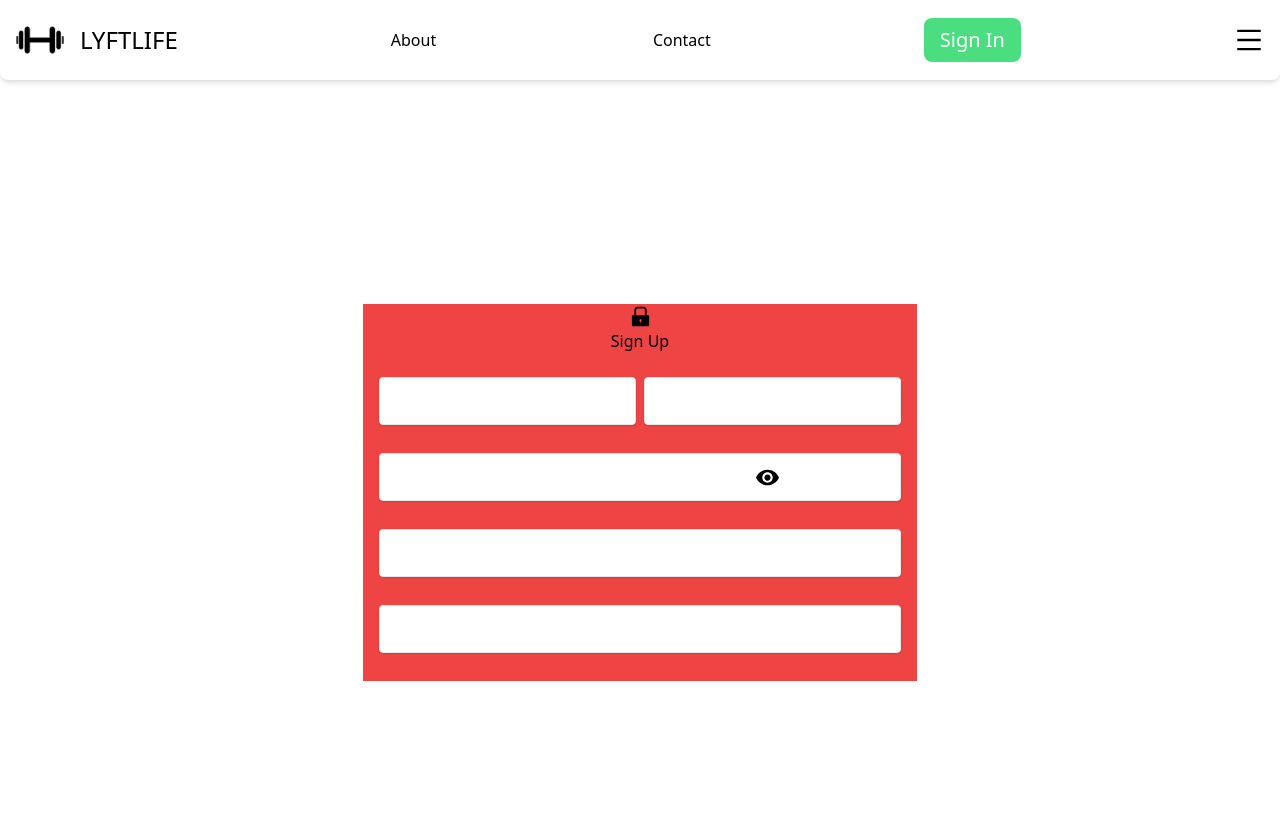
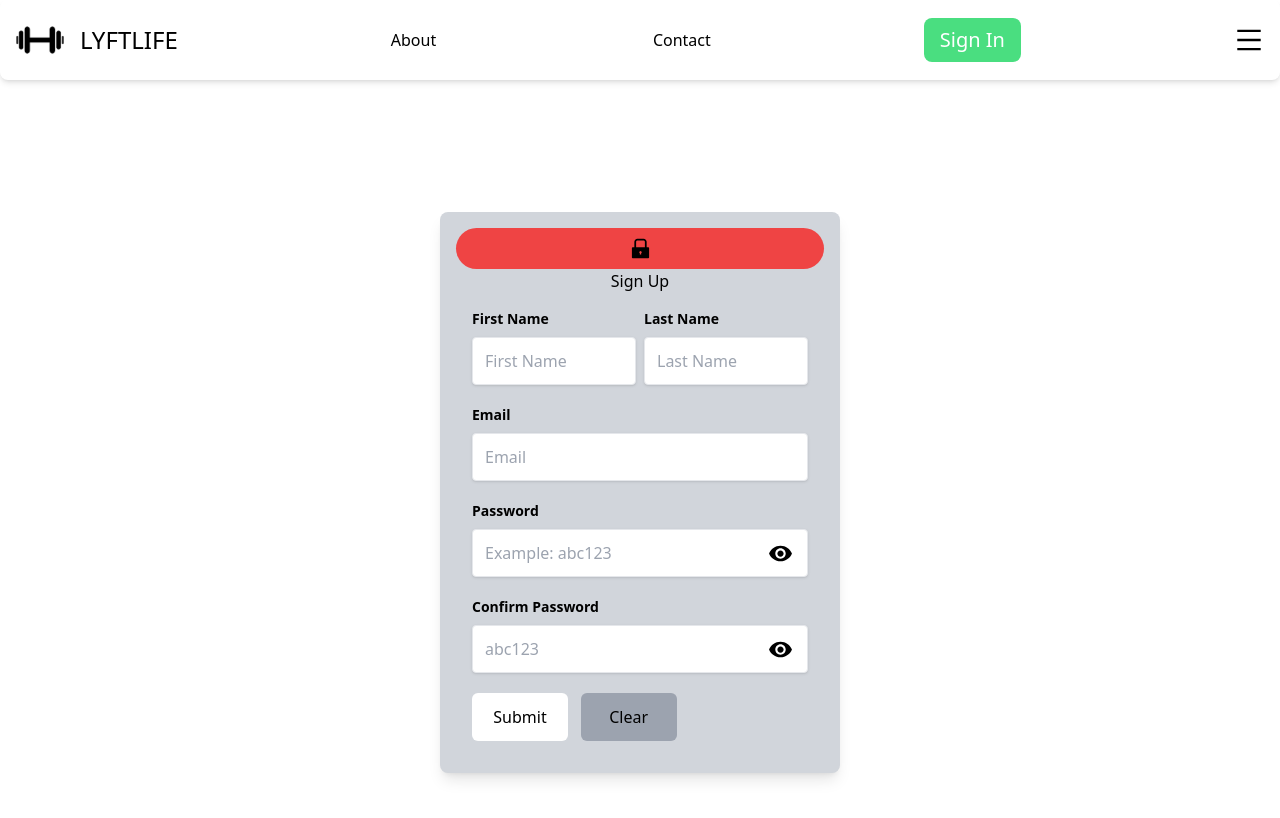
Before and after one commit to krisf451/lyftlife, a React (Create React App) app in the folder client/: page /auth in a window 1280 px wide. Shown: the top 818 px of the page. Built offline with nearby package versions, Linux system fonts and the light colour scheme; no server answers.

Commit message:
feat: make mock form to add a user to our database, WIP

```diff
--- a/client/src/components/Auth.js
+++ b/client/src/components/Auth.js
@@ -9,14 +9,28 @@ const Auth = () => {
     e.preventDefault();
   };
 
-  const handleChange = (e) => {};
+  const handleChange = (e) => {
+    setFormValues({
+      ...formValues,
+      [e.target.name]: e.target.value,
+    });
+  };
+  const clear = () => {
+    setFormValues({
+      firstName: "",
+      lastName: "",
+      email: "",
+      password: "",
+      confirmPassword: "",
+    });
+  };
   return (
     <div className="flex justify-center items-center min-h-screen w-full">
-      <div className="bg-red-500">
-        <div className="flex flex-col justify-center items-center w-full">
+      <div className="w-[400px] mx-auto bg-gray-300 rounded-lg p-4 shadow-lg">
+        <div className="flex flex-col justify-center items-center bg-red-500 rounded-full p-2">
           <AiFillLock size={25} className="" />
-          <h2>{isSignup ? "Sign Up" : "Sign In"}</h2>
         </div>
+        <h2 className="text-center">{isSignup ? "Sign Up" : "Sign In"}</h2>
 
         <form onSubmit={handleSubmit}>
           <div className="grid grid-cols-12 gap-2 p-4">
@@ -26,6 +40,8 @@ const Auth = () => {
                   type="text"
                   name="firstName"
                   label="First Name"
+                  value={formValues.firstName}
+                  placeholder="First Name"
                   handleChange={handleChange}
                   half
                   autoFocus
@@ -34,12 +50,46 @@ const Auth = () => {
                   type="text"
                   name="lastName"
                   label="Last Name"
+                  value={formValues.lastName}
+                  placeholder="Last Name"
                   handleChange={handleChange}
                   half
                 />
-                <AuthInput type="password" name="password" />
-                <AuthInput type="text" />
-                <AuthInput type="text" />
+                <AuthInput
+                  type="email"
+                  name="email"
+                  label="Email"
+                  placeholder="Email"
+                  value={formValues.email}
+                  handleChange={handleChange}
+                />
+                <AuthInput
+                  type="password"
+                  name="password"
+                  label="Password"
+                  placeholder="Example: abc123"
+                  value={formValues.password}
+                  handleChange={handleChange}
+                />
+                <AuthInput
+                  type="password"
+                  name="confirmPassword"
+                  label="Confirm Password"
+                  placeholder="abc123"
+                  value={formValues.confirmPassword}
+                  handleChange={handleChange}
+                />
+
+                <button type="submit" className="bg-white h-12 w-24 rounded-md">
+                  Submit
+                </button>
+                <button
+                  type="button"
+                  className="bg-gray-400 h-12 w-24 rounded-md ml-20"
+                  onClick={clear}
+                >
+                  Clear
+                </button>
               </>
             )}
           </div>
--- a/client/src/components/AuthInput.js
+++ b/client/src/components/AuthInput.js
@@ -1,37 +1,33 @@
 import React from "react";
 import { MdVisibility, MdVisibilityOff } from "react-icons/md";
 
-const AuthInput = ({ half, name, type, autoFocus, label, handleChange }) => {
-  const toggleShowPassword = () => {
-    if (type === "password") {
-      type = "text";
-    } else {
-      type = "password";
-    }
-  };
+const AuthInput = ({
+  half,
+  name,
+  value,
+  type,
+  autoFocus,
+  label,
+  handleChange,
+  placeholder,
+}) => {
   return (
-    <div
-      className={`relative col-span-12 ${
-        half ? "sm:col-span-6" : "sm:col-span-12"
-      }`}
-    >
-      <label
-        htmlFor={label}
-        className="block text-gray-700 text-sm font-bold mb-2"
-      ></label>
+    <div className={`relative col-span-12 ${half ? "sm:col-span-6" : ""}`}>
+      <label htmlFor={label} className="block text-sm font-bold mb-2">
+        {label}
+      </label>
       <input
         type={type}
+        value={value}
         name={name}
+        placeholder={placeholder}
         onChange={handleChange}
         className="h-12 shadow appearance-none border rounded w-full py-2 px-3 text-gray-700 mb-3 leading-tight focus:outline-none"
         autoFocus={autoFocus}
         required
       />
-      {name === "password" ? (
-        <div
-          className="absolute z-10 bottom-0 left-[23.5rem] top-5"
-          onClick={toggleShowPassword}
-        >
+      {name === "password" || name === "confirmPassword" ? (
+        <div className="absolute z-10 bottom-0 left-[18.5rem] top-10">
           {type === "password" ? (
             <MdVisibility size={25} />
           ) : (
```
